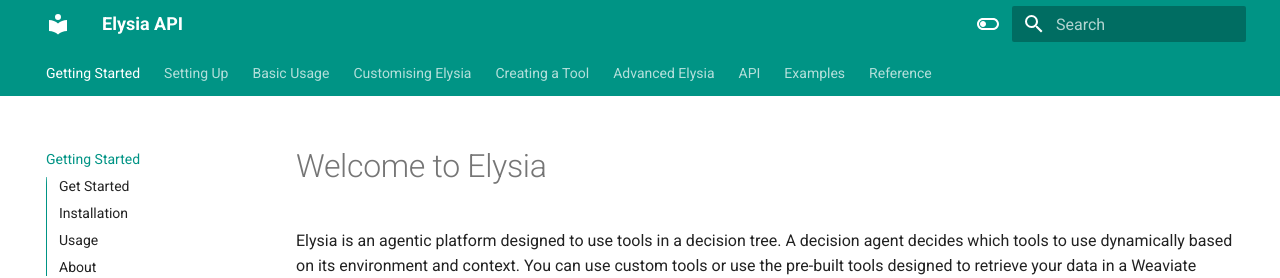
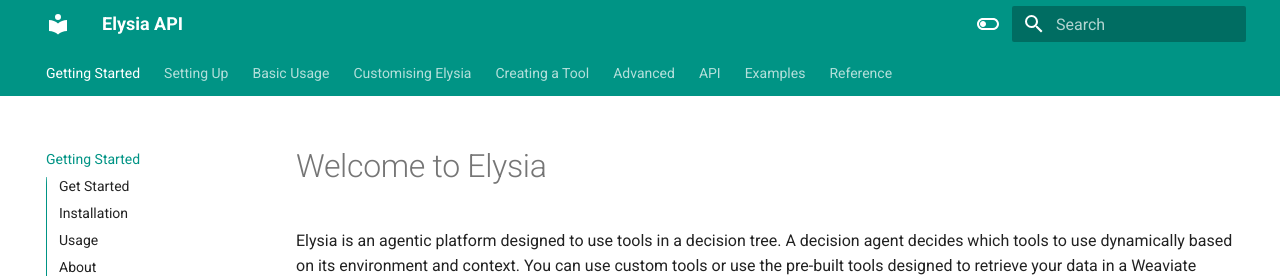
Before and after one commit to zhetai/elysia, an MkDocs documentation site: the page built from docs/index.md, in a window 1280 px wide and 900 px high. Shown: the top 278 px of the window. Built offline with MkDocs 1.6.1 and Material for MkDocs 9.7.7, drawn with Linux system fonts in a browser that asks for light colours.

```diff
--- a/mkdocs.yml
+++ b/mkdocs.yml
@@ -32,7 +32,7 @@ nav:
   - Basic Usage: basic.md
   - Customising Elysia: advanced_usage.md
   - Creating a Tool: creating_tools.md
-  - Advanced Elysia:
+  - Advanced:
     - Overview: Advanced/index.md
     - Technical Overview: Advanced/technical_overview.md
     - Tool Construction: Advanced/advanced_tool_construction.md
@@ -55,7 +55,8 @@ nav:
     - Settings: Reference/Settings.md
     - Objects: Reference/Objects.md
     # - Tools: Reference/Tools.md
-    - Result: Reference/Result.md
+    # - Result: Reference/Result.md
+    - Payload Types: Reference/PayloadTypes.md
     - Util: Reference/Util.md
 plugins:
   - social
```
